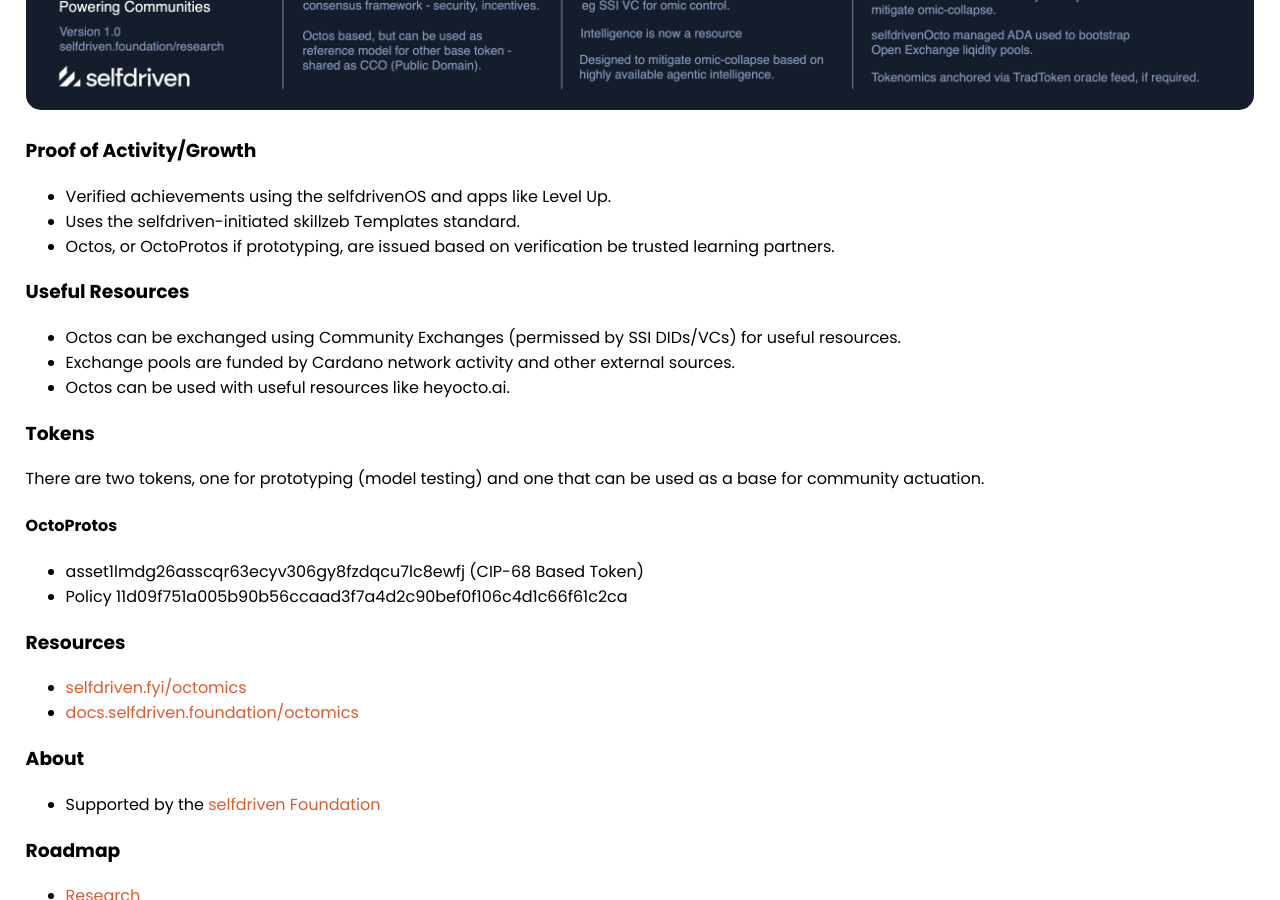
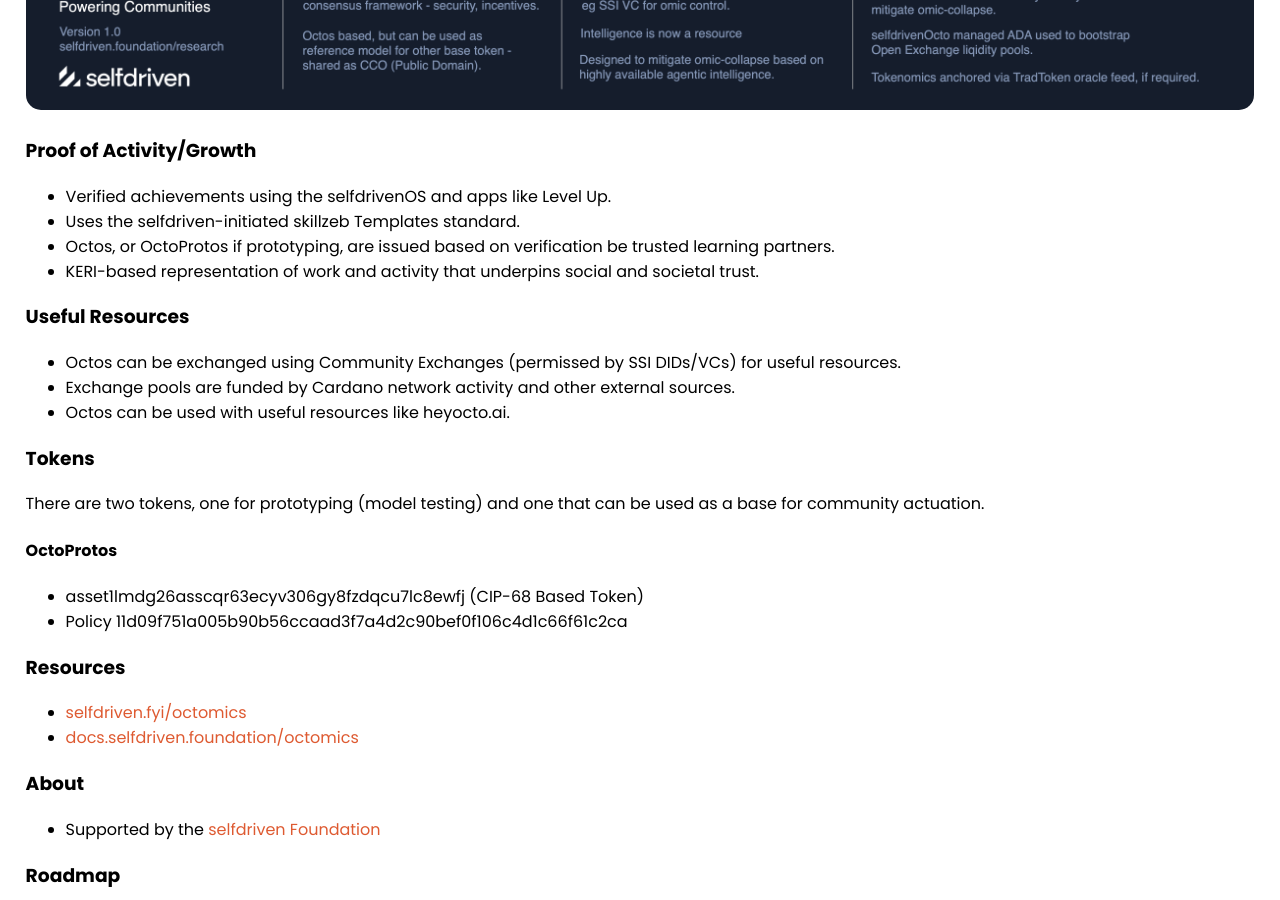
Before and after one commit to selfdriven-octo/octomics, a Jekyll site: the page built from docs/index.md, in a window 1280 px wide and 900 px high, scrolled down 812 px. Built offline with Jekyll 4.4.1, drawn with Linux system fonts in a browser that asks for light colours.

Commit message:
Update index.md

```diff
--- a/docs/index.md
+++ b/docs/index.md
@@ -15,6 +15,7 @@
 - Verified achievements using the selfdrivenOS and apps like Level Up.
 - Uses the selfdriven-initiated skillzeb Templates standard.
 - Octos, or OctoProtos if prototyping, are issued based on verification be trusted learning partners.
+- KERI-based representation of work and activity that underpins social and societal trust.
 
 ### Useful Resources
 - Octos can be exchanged using Community Exchanges (permissed by SSI DIDs/VCs) for useful resources.
```
